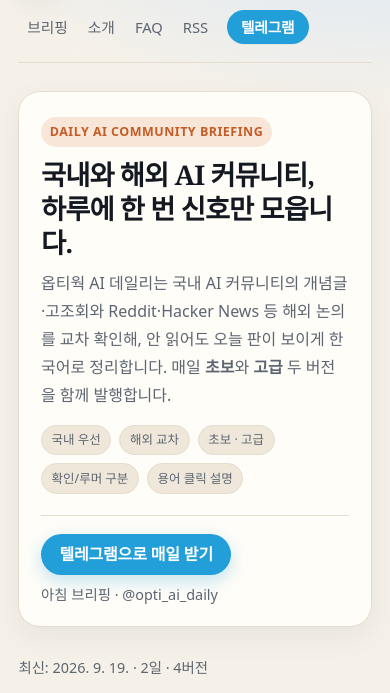
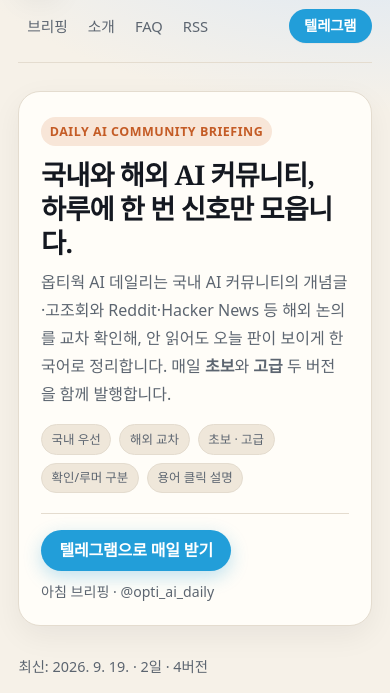
Before and after one commit to kea9997/dc-ai-briefing-site, an Astro site: page / in a window 390 px wide. Shown: the part 88-781 px from the top of the page. Built offline with nearby package versions, Linux system fonts and the light colour scheme; Astro itself is replaced by a stand-in of ours.

Commit message:
Separate header Telegram pill from text nav
Put the CTA beside the link group so heights and gaps stay even
on desktop and mobile instead of nesting in the text nav.

```diff
--- a/src/components/BaseLayout.astro
+++ b/src/components/BaseLayout.astro
@@ -84,15 +84,17 @@ const payload = [orgLd, ...graph];
             <span>{SITE.nameEn} · by Optiwork</span>
           </span>
         </a>
-        <nav class="nav" aria-label="주요 메뉴">
-          <a href="/">브리핑</a>
-          <a href="/about/">소개</a>
-          <a href="/faq/">FAQ</a>
-          <a href="/rss.xml">RSS</a>
+        <div class="topbar-actions">
+          <nav class="nav" aria-label="주요 메뉴">
+            <a href="/">브리핑</a>
+            <a href="/about/">소개</a>
+            <a href="/faq/">FAQ</a>
+            <a href="/rss.xml">RSS</a>
+          </nav>
           <a class="nav-telegram" href={SITE.telegram.url} target="_blank" rel="noopener noreferrer">
             {SITE.telegram.label}
           </a>
-        </nav>
+        </div>
       </header>
       <main id="main">
         <slot />
--- a/src/styles/global.css
+++ b/src/styles/global.css
@@ -42,11 +42,18 @@ a:hover { color: var(--accent); }
   display: flex;
   align-items: center;
   justify-content: space-between;
-  gap: 0.75rem 1.25rem;
+  gap: 0.85rem 1.25rem;
   flex-wrap: wrap;
   padding: 0.85rem 0 1.15rem;
   border-bottom: 1px solid var(--line);
   margin-bottom: 1.75rem;
+}
+.topbar-actions {
+  display: flex;
+  align-items: center;
+  gap: 0.65rem 0.85rem;
+  flex-wrap: wrap;
+  margin-left: auto;
 }
 .brand { display: flex; align-items: center; gap: .75rem; color: inherit; text-decoration: none; min-width: 0; }
 .brand:hover { color: inherit; }
@@ -60,10 +67,9 @@ a:hover { color: var(--accent); }
 .nav {
   display: flex;
   align-items: center;
-  gap: 0.15rem 0.2rem;
+  gap: 0.1rem 0.15rem;
   flex-wrap: wrap;
   font-size: 0.92rem;
-  margin-left: auto;
 }
 .nav a {
   color: var(--muted);
@@ -155,16 +161,18 @@ article.post th { background: #f3ebe0; }
   .topbar {
     flex-direction: column;
     align-items: stretch;
-    gap: 0.85rem;
+    gap: 0.75rem;
+  }
+  .topbar-actions {
+    margin-left: 0;
+    width: 100%;
+    justify-content: space-between;
+    gap: 0.5rem;
   }
   .nav {
-    margin-left: 0;
-    width: 100%;
-    justify-content: flex-start;
-    gap: 0.25rem 0.15rem;
-  }
-  .nav-telegram {
-    margin-left: auto;
+    flex: 1;
+    min-width: 0;
+    gap: 0.15rem;
   }
   article.post { padding: 1.1rem 1rem 1.5rem; }
 }
@@ -315,15 +323,17 @@ article.post th { background: #f3ebe0; }
   display: inline-flex;
   align-items: center;
   justify-content: center;
-  margin-left: 0.45rem;
-  padding: 0 0.9rem !important;
-  min-height: 2.1rem;
+  flex-shrink: 0;
+  padding: 0 0.95rem;
+  min-height: 2.15rem;
   border-radius: 999px;
   background: #229ED9;
   color: #fff !important;
   font-weight: 650;
+  font-size: 0.9rem;
   letter-spacing: -0.01em;
   white-space: nowrap;
+  text-decoration: none !important;
   box-shadow: 0 1px 0 rgba(0,0,0,0.04);
 }
 .nav-telegram:hover {
@@ -354,15 +364,16 @@ article.post th { background: #f3ebe0; }
   display: flex;
   flex-wrap: wrap;
   align-items: center;
-  gap: 0.65rem 1rem;
-  margin: 1.35rem 0 0;
-  padding-top: 1.1rem;
+  gap: 0.55rem 0.9rem;
+  margin: 1.25rem 0 0;
+  padding-top: 1rem;
   border-top: 1px solid var(--line);
 }
 .hero-telegram-note {
   color: var(--muted);
-  font-size: 0.9rem;
+  font-size: 0.88rem;
   line-height: 1.35;
+  padding: 0.15rem 0;
 }
 .footer-telegram {
   margin: 0.85rem 0 0.35rem;
```
